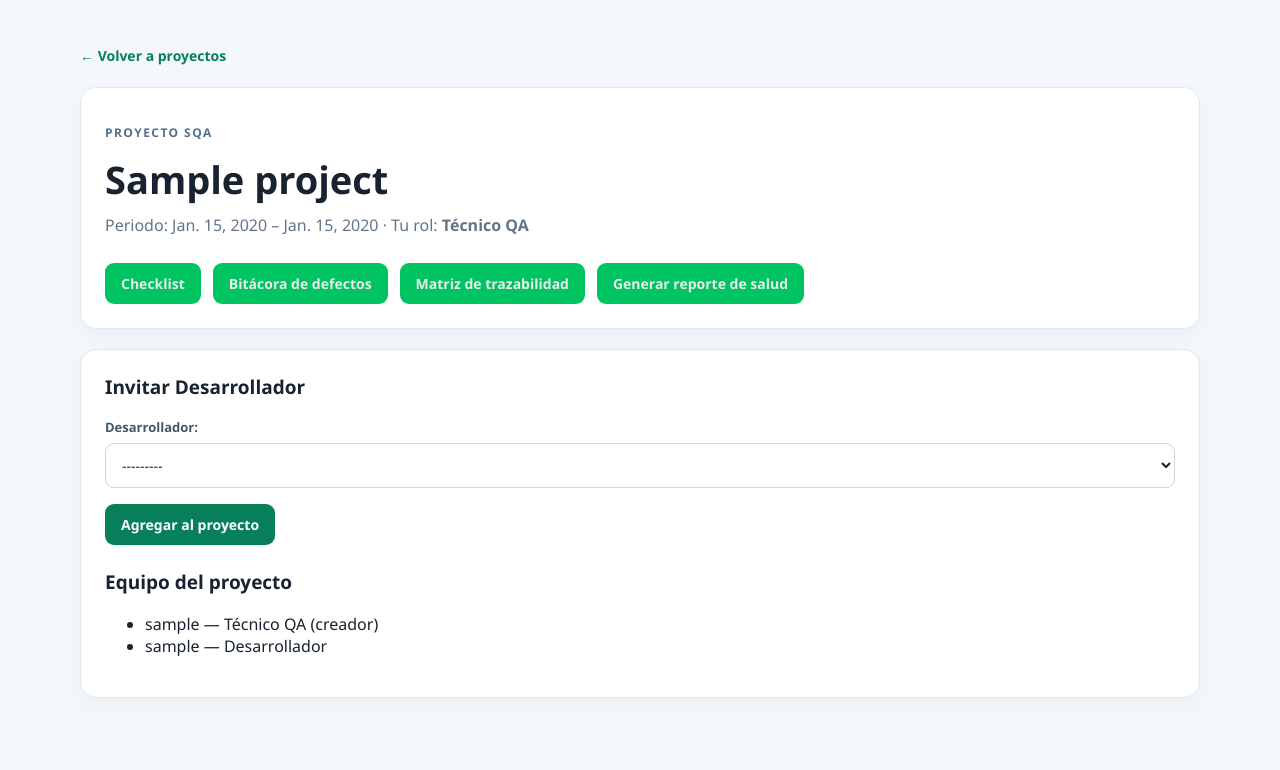
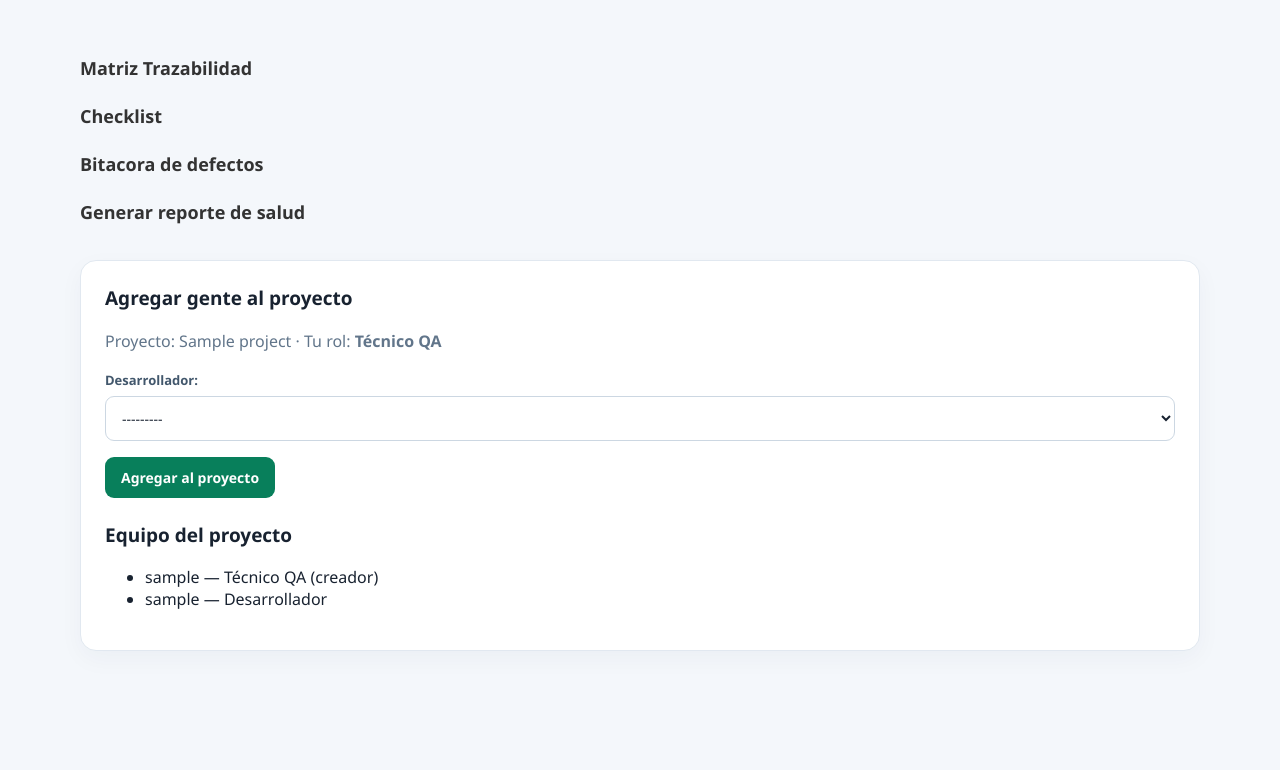
Before and after one commit to lexsaid/Bug_hunter, a Django app: page /proyectos/1/ in a window 1280 px wide. Shown: the part 72-842 px from the top of the page. After the commit the page ends 723 px from the top, so only its background shows below. Run offline with Django 5.2, Linux system fonts and the light colour scheme; a user stored in the database is signed in; tables that the repository leaves empty hold one stand-in row (values such as "Sample post").

Commit message:
correccion
corregi la vista de pantalla4 que esta en proyectos

```diff
--- a/checklist/static/css/base.css
+++ b/checklist/static/css/base.css
@@ -22,6 +22,34 @@
         .page-heading { display: flex; align-items: center; justify-content: space-between; gap: 20px; }
         .page-heading .button { flex-shrink: 0; }
         .project-actions { display: flex; flex-wrap: wrap; gap: 12px; margin-top: 24px; }
+        .project-dashboard-links {
+            display: grid;
+            width: 70%;
+            margin: 34px 0 64px 30%;
+        }
+        .project-dashboard-link {
+            display: flex;
+            align-items: center;
+            gap: 8px;
+            min-height: 48px;
+            color: #333;
+            font-size: 18px;
+            font-weight: 700;
+        }
+        .project-dashboard-link:hover { color: #087f5b; }
+        .project-team-card { margin-top: 24px; }
+        .project-role-note { margin: 0; color: #61758a; font-size: 14px; }
+        .visually-hidden {
+            position: absolute;
+            width: 1px;
+            height: 1px;
+            padding: 0;
+            margin: -1px;
+            overflow: hidden;
+            clip: rect(0, 0, 0, 0);
+            white-space: nowrap;
+            border: 0;
+        }
         .layout { display: grid; grid-template-columns: minmax(260px, 350px) 1fr; gap: 24px; margin-top: 30px; align-items: start; }
         .card { background: white; border: 1px solid #e1e8f0; border-radius: 16px; padding: 24px; box-shadow: 0 8px 24px #17324d0a; }
         .list-card { margin-top: 28px; }
@@ -102,6 +130,8 @@
         .empty-form-row { display: none; }
         @media (max-width: 760px) {
             main { margin-top: 30px; }
+            .project-dashboard-links { width: 100%; margin: 24px 0 40px; }
+            .project-dashboard-link { min-height: 46px; font-size: 16px; }
             .layout { grid-template-columns: 1fr; }
             .row-form { grid-template-columns: 1fr; }
             .row-form button { justify-self: start; }
--- a/proyectos/templates/sqa/pantalla_4.html
+++ b/proyectos/templates/sqa/pantalla_4.html
@@ -1,26 +1,26 @@
 {% extends 'checklist/base.html' %}
 
 {% block content %}
-    <a class="back" href="{% url 'proyectos:lista_proyectos' %}">← Volver a proyectos</a>
-    <section class="card">
-        <p class="eyebrow">Proyecto SQA</p>
-        <h1>{{ project.name }}</h1>
-        <p class="intro">
-            Periodo: {{ project.start_date }} – {{ project.end_date }}
-            · Tu rol: <strong>{{ user_role }}</strong>
-        </p>
+    <h1 class="visually-hidden">{{ project.name }} — {{ user_role }}</h1>
 
-        <div class="project-actions">
-            <a class="button secondary" href="{% url 'checklist:proyecto_lista' project.id %}">Checklist</a>
-            <a class="button secondary" href="{% url 'defectos:proyecto_lista' project.id %}">Bitácora de defectos</a>
-            <a class="button secondary" href="{% url 'matriz_trazabilidad:proyecto_lista' project.id %}">Matriz de trazabilidad</a>
-            <a class="button secondary" href="{% url 'proyectos:health_report' project.id %}">Generar reporte de salud</a>
-        </div>
-    </section>
+        <a class="project-dashboard-link" href="{% url 'matriz_trazabilidad:proyecto_lista' project.id %}">
+            <span>Matriz Trazabilidad</span>
+        </a>
+        <a class="project-dashboard-link" href="{% url 'checklist:proyecto_lista' project.id %}">
+            Checklist
+        </a>
+        <a class="project-dashboard-link" href="{% url 'defectos:proyecto_lista' project.id %}">
+            <span>Bitacora de defectos</span>
+        </a>
+        <a class="project-dashboard-link" href="{% url 'proyectos:health_report' project.id %}">
+            <span>Generar reporte de salud</span>
+        </a>
+
 
     {% if can_invite %}
-        <section class="card" style="margin-top: 20px;">
-            <h2>Invitar Desarrollador</h2>
+        <section class="card project-team-card">
+            <h2>Agregar gente al proyecto</h2>
+            <p class="intro">Proyecto: {{ project.name }} · Tu rol: <strong>{{ user_role }}</strong></p>
             <form method="post">
                 {% csrf_token %}
                 {{ invite_form.as_p }}
@@ -40,5 +40,7 @@
                 {% endfor %}
             </ul>
         </section>
+    {% else %}
+        <p class="project-role-note">Proyecto: {{ project.name }} · Tu rol: <strong>{{ user_role }}</strong></p>
     {% endif %}
 {% endblock %}
```
Also changed, not shown: proyectos/tests.py (+16 -4 lines), db.sqlite3.
